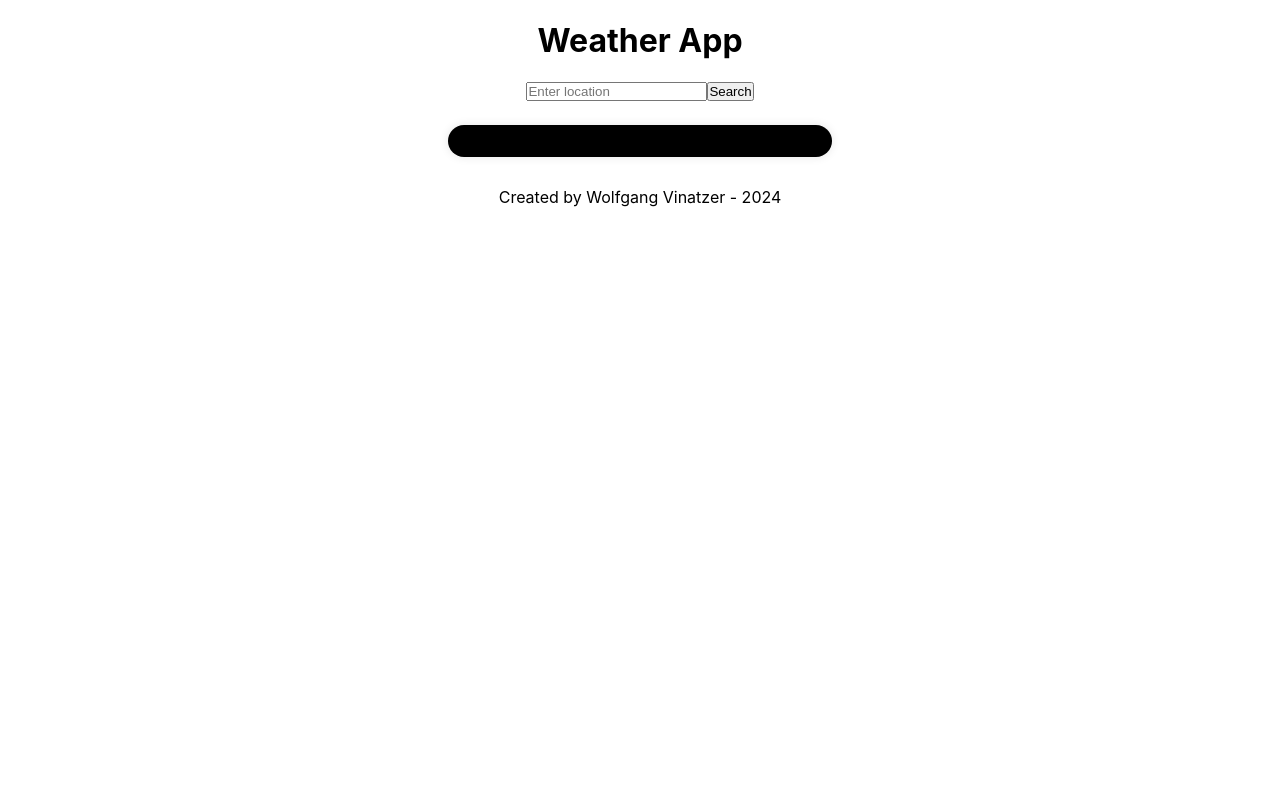
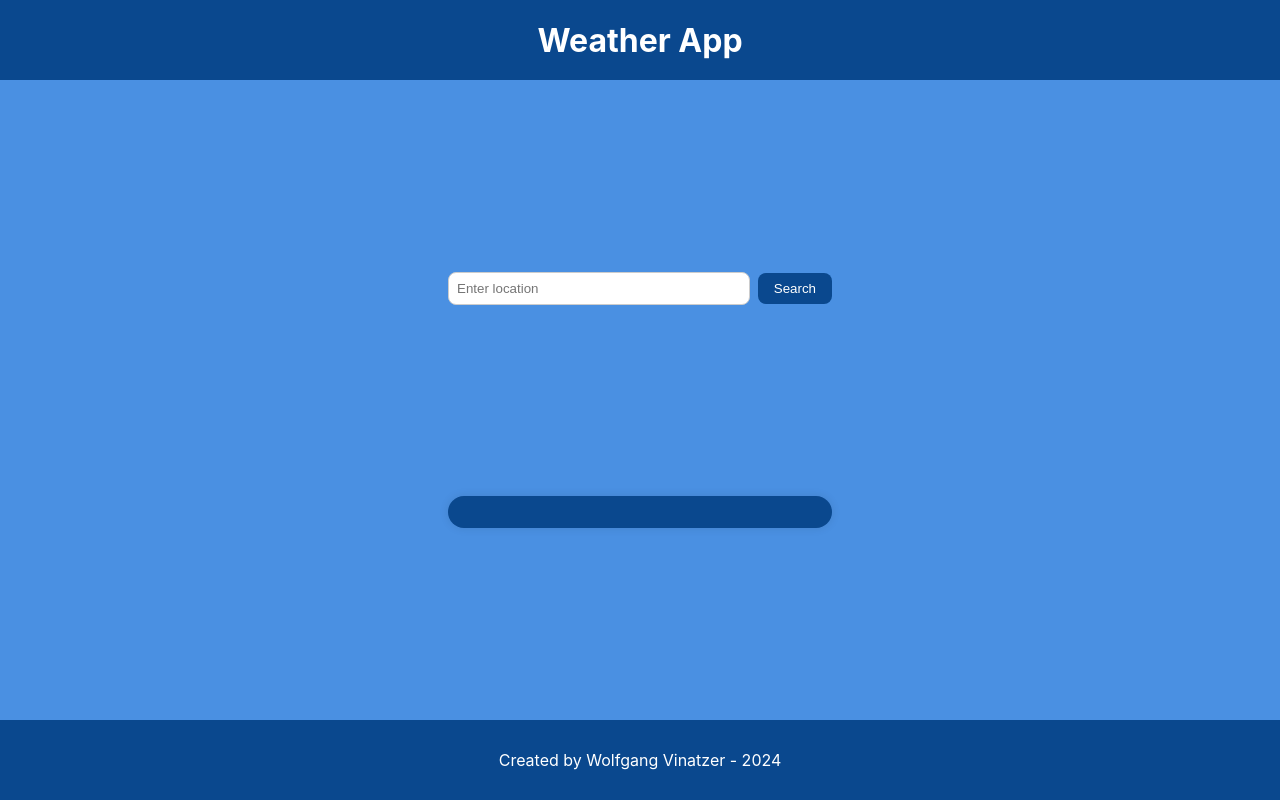
Before and after one commit to GitOnMyLvl/weather_app, a website built with webpack: page src/index.html in a window 1280 px wide. Built offline with nearby package versions, Linux system fonts and the light colour scheme; no server answers.

Commit message:
adds alert box and more css

```diff
--- a/src/APIHandler.js
+++ b/src/APIHandler.js
@@ -1,9 +1,10 @@
 import { addHours, isWithinInterval, parseISO } from 'date-fns';
 
 class APIHandler {
-  constructor(apiKey) {
+  constructor(apiKey, displayError) {
     this.apiKey = apiKey;
     this.baseUrl = 'http://api.weatherapi.com/v1/forecast.json';
+    this.displayError = displayError;
   }
 
   async callApi(location) {
@@ -13,7 +14,8 @@ class APIHandler {
       const data = await response.json();
       return APIHandler.processWeatherData(data);
     } catch (error) {
-      return error;
+      this.displayError(error);
+      return null;
     }
   }
 
--- /dev/null
+++ b/src/AlertBox.js
@@ -0,0 +1,37 @@
+class AlertBox {
+  constructor(containerId) {
+    this.container = document.getElementById(containerId);
+    this.alertBox = null;
+    this.timeout = null;
+  }
+
+  showAlert(message, duration = 3000) {
+    if (!this.alertBox) {
+      this.alertBox = document.createElement('div');
+      this.alertBox.id = 'alertBox';
+      this.alertBox.classList.add('alertBox', 'hidden');
+      this.container.appendChild(this.alertBox);
+    }
+
+    this.alertBox.innerHTML = `
+      <p>${message}</p>
+    `;
+    this.alertBox.classList.remove('hidden');
+
+    if (this.timeout) {
+      clearTimeout(this.timeout);
+    }
+
+    this.timeout = setTimeout(() => {
+      this.hideAlert();
+    }, duration);
+  }
+
+  hideAlert() {
+    if (this.alertBox) {
+      this.alertBox.classList.add('hidden');
+    }
+  }
+}
+
+export default AlertBox;
--- a/src/SearchForm.js
+++ b/src/SearchForm.js
@@ -1,22 +1,26 @@
 class SearchForm {
-  constructor(apiHandler, containerId, displayData) {
+  constructor(apiHandler, containerId, displayData, displayError) {
     this.apiHandler = apiHandler;
     this.container = document.getElementById(containerId);
     this.displayData = displayData;
+    this.displayError = displayError;
   }
 
   createForm() {
     this.form = document.createElement('form');
     this.form.id = 'locationForm';
+    this.form.classList.add('locationForm');
 
     this.input = document.createElement('input');
     this.input.id = 'locationInput';
+    this.input.classList.add('locationInput');
     this.input.type = 'text';
     this.input.placeholder = 'Enter location';
     this.input.required = true;
 
     this.submit = document.createElement('button');
     this.submit.id = 'locationSubmit';
+    this.submit.classList.add('locationSubmit');
     this.submit.type = 'submit';
     this.submit.textContent = 'Search';
 
@@ -36,7 +40,7 @@ class SearchForm {
         this.displayData(data);
       }
     } catch (error) {
-      console.error(error);
+      this.displayError(error);
     }
   }
 
--- a/src/index.js
+++ b/src/index.js
@@ -4,12 +4,21 @@ import SearchForm from './SearchForm';
 import WeatherCard from './WeatherCard';
 import DaysForecast from './DayForecast';
 import HourForecast from './HourForecast';
+import AlertBox from './AlertBox';
 
 document.addEventListener('DOMContentLoaded', () => {
-  const weatherApiHandler = new APIHandler('f37cc2d964724710b6c120551240603');
+  const alertBox = new AlertBox('app');
+
   const weatherCard = new WeatherCard('app');
   const daysForecast = new DaysForecast('app');
   const hourForecast = new HourForecast('app');
+
+  const displayError = (error) => {
+    const message = error.message || "Couldn't fetch data";
+    alertBox.showAlert(message);
+  };
+
+  const weatherApiHandler = new APIHandler('f37cc2d964724710b6c120551240603', displayError);
 
   const updateAllModules = (data) => {
     weatherCard.updateWeather(data);
@@ -17,7 +26,7 @@ document.addEventListener('DOMContentLoaded', () => {
     hourForecast.updateHourForecast(data);
   };
 
-  const searchForm = new SearchForm(weatherApiHandler, 'app', updateAllModules);
+  const searchForm = new SearchForm(weatherApiHandler, 'app', updateAllModules, displayError);
   searchForm.createForm();
-  weatherApiHandler.callApi('London').then((data) => updateAllModules(data));
+  weatherApiHandler.callApi('Vienna').then((data) => updateAllModules(data));
 });
--- a/src/style.css
+++ b/src/style.css
@@ -1,3 +1,12 @@
+:root{
+  --primary-color: #0a488e;
+  --primary-text-color: #FFFFFF;
+  --secondary-color: #4A90E2;
+  --secondary-text-color: #ccc;
+  --tertiary-color: #2572ca;
+  --alert-color: #ff0000;
+}
+
 html{
   font-family: -apple-system, BlinkMacSystemFont, "Segoe UI", Roboto, Oxygen-Sans, Ubuntu, Cantarell, "Helvetica Neue", sans-serif;
 }
@@ -11,6 +20,8 @@ html{
 body{
   color: var(--primary-text-color);
   min-height: 100vh;
+  display: flex;
+  flex-direction: column;
 }
 
 
@@ -31,11 +42,52 @@ header, footer{
   display: flex;
   flex-direction: column;
   align-items: center;
-  justify-content: center;
+  justify-content: space-evenly;
   gap: 1.5rem;
   height: auto;
   max-width: 100vw;
+  font-size: 1.2rem;
+  background-color: var(--secondary-color);
+  padding: 1.5rem 0;
+  flex: 1;
 }
+
+.locationForm {
+  display: flex;
+  justify-content: center;
+  align-items: center;
+  gap: 0.5rem;
+  width: 30%;
+  min-width: 350px;
+}
+
+.locationInput {
+  padding: 0.5rem;
+  border-radius: 0.5rem;
+  border: 1px solid var(--secondary-text-color);
+  outline: none;
+  flex: 1;
+}
+
+.locationInput:focus {
+  border-color: var(--primary-color);
+}
+
+.locationSubmit {
+  padding: 0.5rem 1rem;
+  border-radius: 0.5rem;
+  border: none;
+  cursor: pointer;
+  background-color: var(--primary-color);
+  color: var(--primary-text-color);
+  transition: background-color 0.3s ease;
+}
+
+.locationSubmit:hover {
+  background-color: var(--tertiary-color);
+}
+
+
 
 .weatherCard {
   display: flex;
@@ -44,17 +96,26 @@ header, footer{
   padding: 1rem;
   border-radius: 1rem;
   box-shadow: 0 0 10px rgba(0, 0, 0, 0.1);
-  color: white;
-  background-color: black;
+  color: var(--primary-text-color);
+  background-color: var(--primary-color);
   width: 30%;
-  min-width: 300px;
+  min-width: 350px;
 }
 
-.tempAndImg {
+.weatherCard .tempAndImg {
   display: flex;
   width: 100%;
   justify-content: space-between;
   gap: 1rem;
+}
+
+.weatherCard .tempAndImg h2 {
+  font-size: 2rem;
+  align-self: center;
+}
+
+.weatherCard p {
+  margin: 0.5rem 0;
 }
 
 .dayForecast{
@@ -64,12 +125,12 @@ header, footer{
   gap: 0.5rem;
   border-radius: 1rem;
   box-shadow: 0 0 10px rgba(0, 0, 0, 0.1);
-  color: white;
-  background-color: black;
+  color: var(--primary-text-color);
+  background-color: var(--primary-color);
   padding: 1rem;
   overflow: hidden;
   width: 30%;
-  min-width: 300px;
+  min-width: 350px;
 
 }
 
@@ -108,13 +169,13 @@ header, footer{
   gap: 0.5rem;
   border-radius: 1rem;
   box-shadow: 0 0 10px rgba(0, 0, 0, 0.1);
-  color: white;
-  background-color: black;
+  color: var(--primary-text-color);
+  background-color: var(--primary-color);
   overflow-x: auto;
   overflow-y: hidden;
   padding: 1rem;
   width: 30%;
-  min-width: 300px;
+  min-width: 350px;
   -ms-overflow-style: none;
   scrollbar-width: none;
   padding-bottom: 1rem;
@@ -132,3 +193,30 @@ header, footer{
 .hourForecast img {
   pointer-events: none;
 }
+
+.hourForecast .hourDiv{
+  display: flex;
+  flex-direction: column;
+  align-items: center;
+  gap: 0.5rem;
+}
+
+.alertBox{
+ position: fixed;
+  top: 25%;
+  left: 50%;
+  transform: translate(-50%, -50%);
+  min-width: 300px;
+  width: 30%;
+  padding: 1rem;
+  background-color: var(--alert-color);
+  color: var(--primary-text-color);
+  border-radius: 1rem;
+  box-shadow: 0 0 10px rgba(0, 0, 0, 0.1);
+  text-align: center;
+  z-index: 1000;
+}
+
+.hidden{
+  display: none;
+}
```
